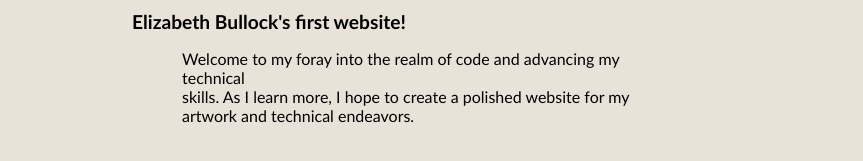
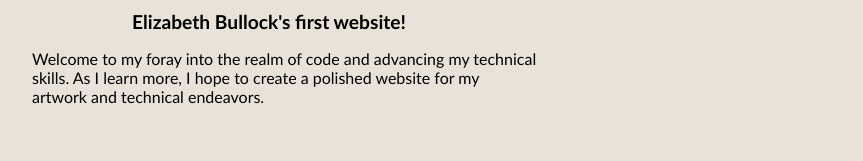
Before and after one commit to LizGuest/LizGuest.github.io, a plain HTML site: page index.html in a window 1280 px wide. Shown: the part 275-436 px from the top of the page, without its empty margins (216-1079 px from the left). Drawn offline with Linux system fonts and the light colour scheme.

Commit message:
Add files via upload

```diff
--- a/external.css
+++ b/external.css
@@ -21,8 +21,7 @@ html, body {
 }
 
 p {
-    margin-left: 150px;
-    margin-right: 150px;
+
     font-family:'Trebuchet MS', 'Lucida Sans Unicode', 'Lucida Grande', 'Lucida Sans', Arial, sans-serif
 }
 
```
